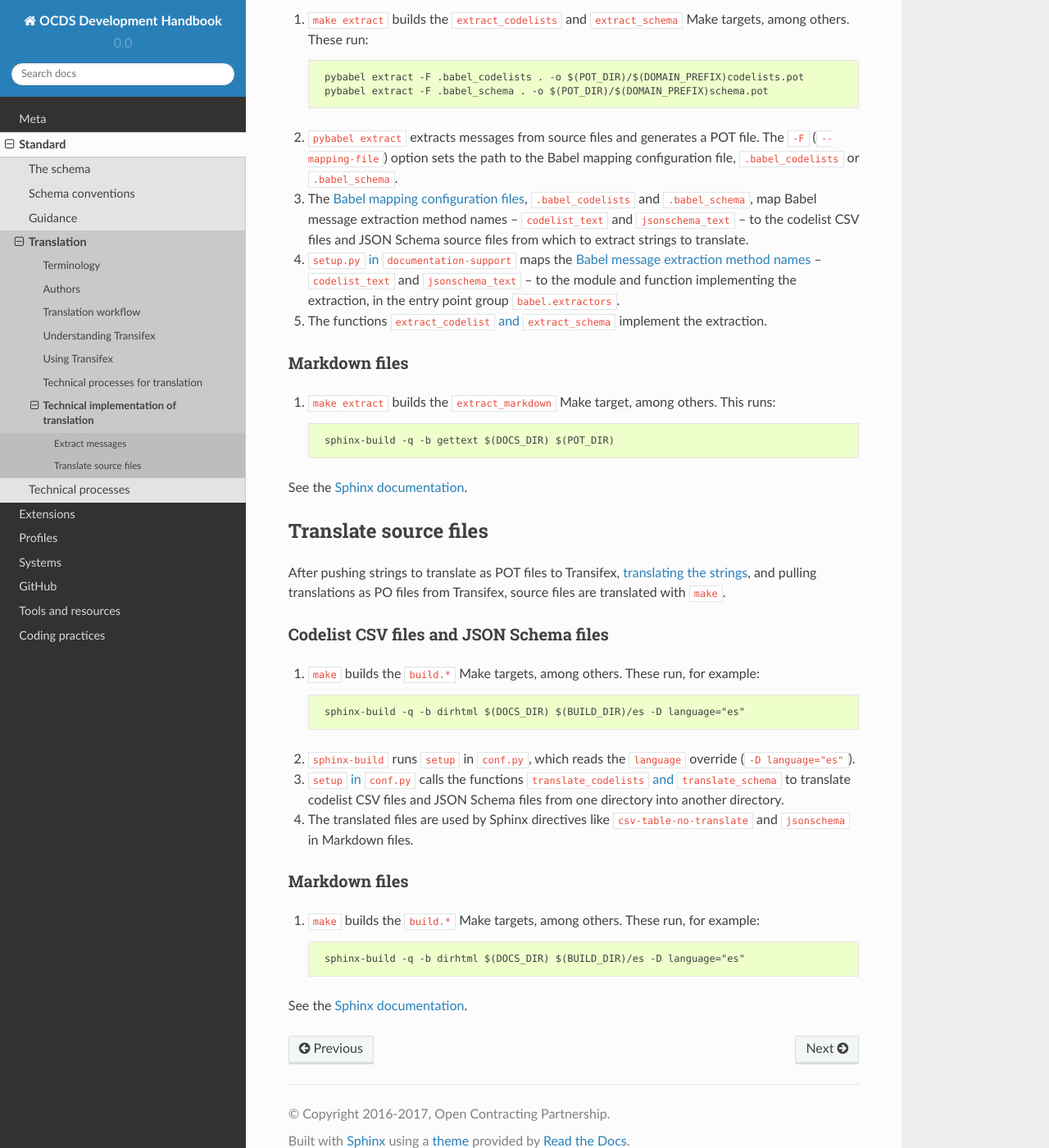
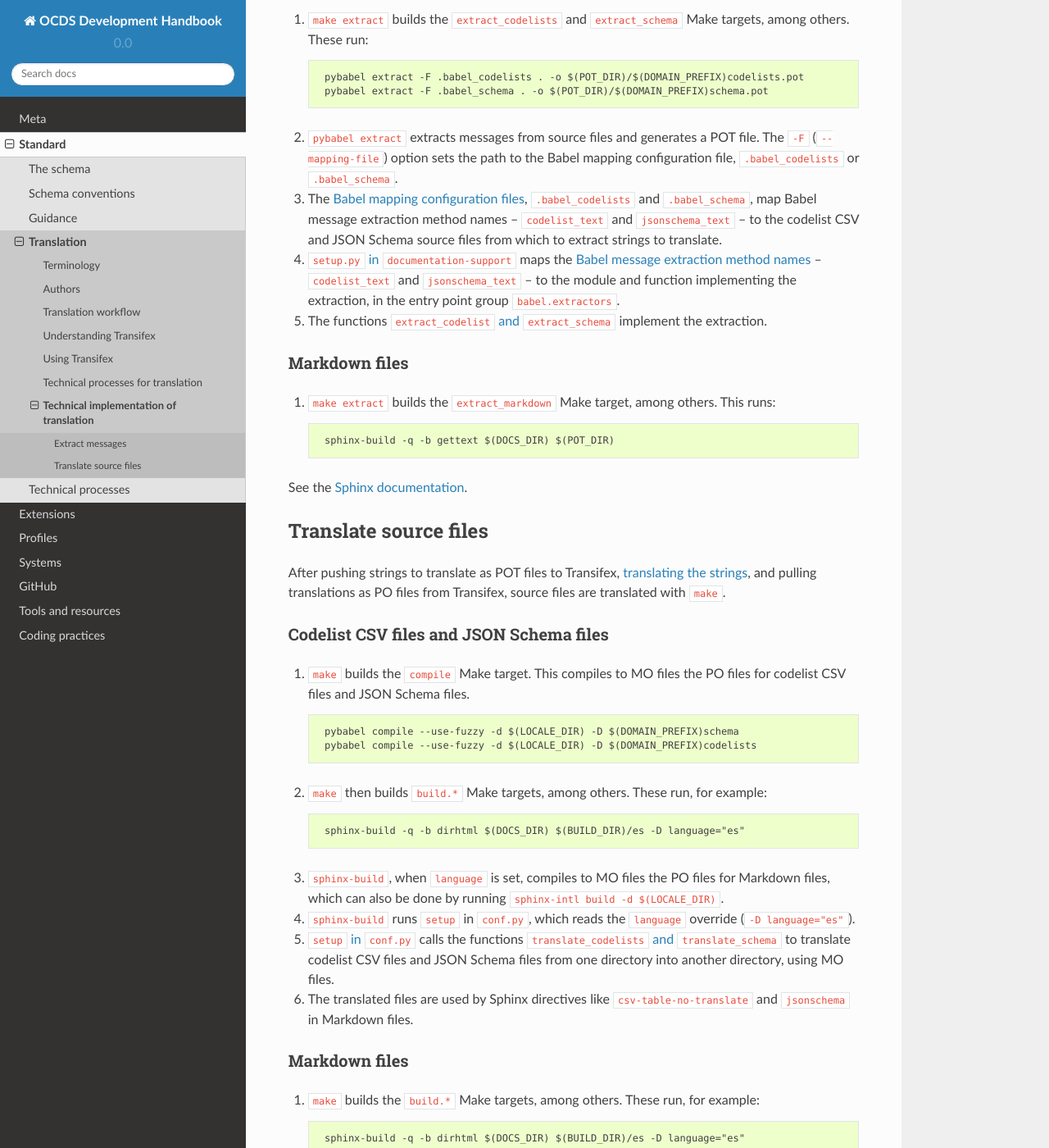
Before and after one commit to open-contracting/standard-development-handbook, a Sphinx documentation site: the page built from docs/standard/translation/implementation.md, in a window 1280 px wide and 1400 px high, scrolled down 549 px. Shown: the whole window at 82% size. Built offline with Sphinx 7.4.7 and the Read the Docs theme 2.0.0, drawn with Linux system fonts in a browser that asks for light colours.

Commit message:
Add MO files to translation implementationd details

```diff
--- a/docs/standard/translation/implementation.md
+++ b/docs/standard/translation/implementation.md
@@ -20,7 +20,7 @@ First, strings to translate are extracted from files with `make extract`.
 
 1. [`pybabel extract`](http://babel.pocoo.org/en/latest/cmdline.html#extract) extracts messages from source files and generates a POT file. The `-F` (`--mapping-file`) option sets the path to the Babel mapping configuration file, `.babel_codelists` or `.babel_schema`.
 
-1. The [Babel mapping configuration files](http://babel.pocoo.org/en/latest/messages.html#extraction-method-mapping-and-configuration), `.babel_codelists` and `.babel_schema`, map Babel message extraction method names – `codelist_text` and `jsonschema_text` – to the codelist CSV files and JSON Schema source files from which to extract strings to translate.
+1. The [Babel mapping configuration files](http://babel.pocoo.org/en/latest/messages.html#extraction-method-mapping-and-configuration), `.babel_codelists` and `.babel_schema`, map Babel message extraction method names – `codelist_text` and `jsonschema_text` – to the codelist CSV and JSON Schema source files from which to extract strings to translate.
 
 1. [`setup.py` in `documentation-support`](https://github.com/open-contracting/documentation-support/blob/master/setup.py#L7-L11) maps the [Babel message extraction method names](http://babel.pocoo.org/en/latest/messages.html#writing-extraction-methods) – `codelist_text` and `jsonschema_text` – to the module and function implementing the extraction, in the entry point group `babel.extractors`.
 
@@ -40,13 +40,20 @@ After pushing strings to translate as POT files to Transifex, [translating the s
 
 ### Codelist CSV files and JSON Schema files
 
-1. [`make`](https://github.com/open-contracting/standard_profile_template/blob/master/include/common.mk#L122-L123) builds the `build.*` Make targets, among others. These run, for example:
+1. [`make`](https://github.com/open-contracting/standard_profile_template/blob/master/include/common.mk#L122-L123) builds the `compile` Make target. This compiles to MO files the PO files for codelist CSV files and JSON Schema files.
+
+        pybabel compile --use-fuzzy -d $(LOCALE_DIR) -D $(DOMAIN_PREFIX)schema
+        pybabel compile --use-fuzzy -d $(LOCALE_DIR) -D $(DOMAIN_PREFIX)codelists
+
+1. `make` then builds `build.*` Make targets, among others. These run, for example:
 
         sphinx-build -q -b dirhtml $(DOCS_DIR) $(BUILD_DIR)/es -D language="es"
 
+1. [`sphinx-build`](http://www.sphinx-doc.org/en/master/man/sphinx-build.html), when `language` is set, compiles to MO files the PO files for Markdown files, which can also be done by running `sphinx-intl build -d $(LOCALE_DIR)`.
+
 1. [`sphinx-build`](http://www.sphinx-doc.org/en/master/man/sphinx-build.html) runs `setup` in `conf.py`, which reads the `language` override (`-D language="es"`).
 
-1. [`setup` in `conf.py`](https://github.com/open-contracting/standard_profile_template/blob/master/docs/conf.py#L139) calls the functions [`translate_codelists` and `translate_schema`](https://github.com/open-contracting/documentation-support/blob/master/ocds_documentation_support/translation.py) to translate codelist CSV files and JSON Schema files from one directory into another directory.
+1. [`setup` in `conf.py`](https://github.com/open-contracting/standard_profile_template/blob/master/docs/conf.py#L139) calls the functions [`translate_codelists` and `translate_schema`](https://github.com/open-contracting/documentation-support/blob/master/ocds_documentation_support/translation.py) to translate codelist CSV files and JSON Schema files from one directory into another directory, using MO files.
 
 1. The translated files are used by Sphinx directives like `csv-table-no-translate` and `jsonschema` in Markdown files.
 
```
